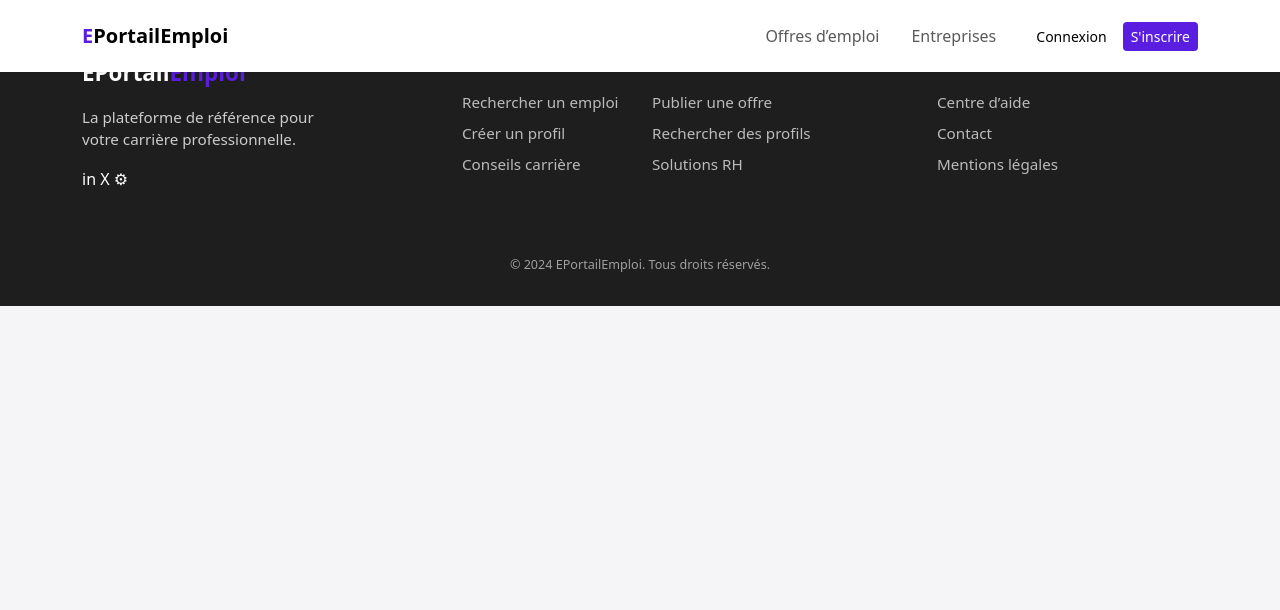
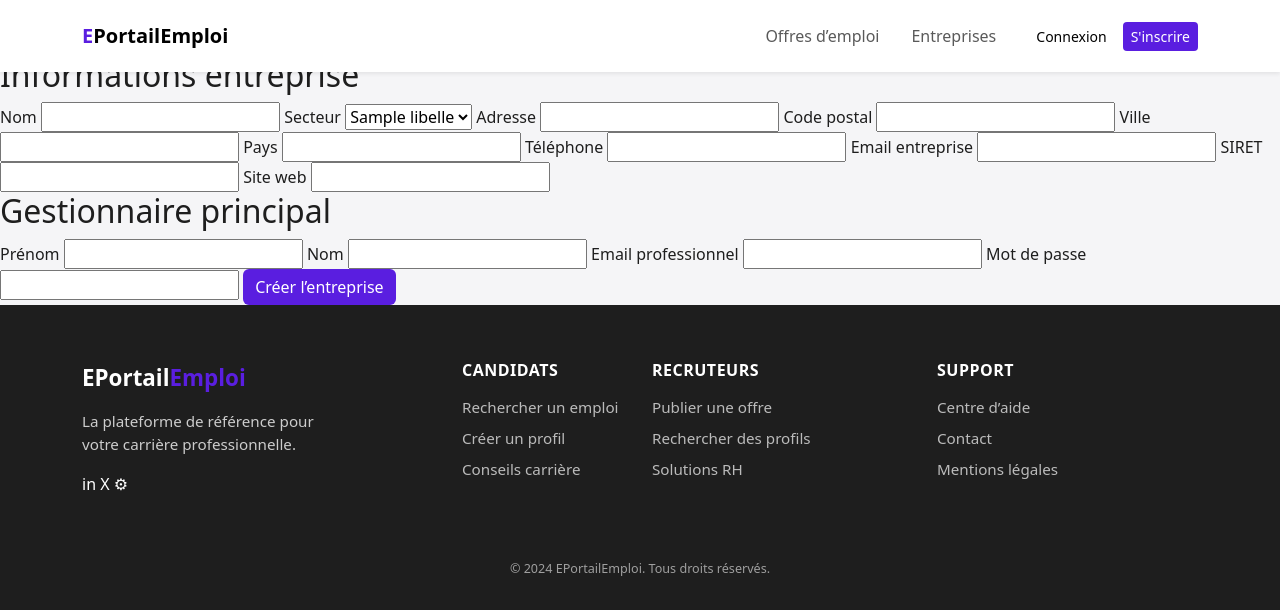
Before and after one commit to WilD-codeops/Eportail_Emploi, a PHP site: the page made by views/entreprise/create.php in a window 1280 px wide. Shown: the top 610 px of the page. Run offline with PHP 8.4, Linux system fonts and the light colour scheme; the template is opened without the code that fills it: most values are stand-ins (such as "Sample title", 1, 10 or a date in 2020).

Commit message:
fin de soireee

```diff
--- a/views/entreprise/create.php
+++ b/views/entreprise/create.php
@@ -0,0 +1,56 @@
+<h1>Créer une entreprise</h1>
+
+<form method="post" action="/admin/entreprises/create" class="form-card">
+
+    <h2>Informations entreprise</h2>
+
+    <label>Nom</label>
+    <input name="nom" required>
+
+    <label>Secteur</label>
+    <select name="secteur_id" required>
+        <?php foreach ($secteurs as $s): ?>
+            <option value="<?= $s['id'] ?>"><?= $s['libelle'] ?></option>
+        <?php endforeach; ?>
+    </select>
+
+    <label>Adresse</label>
+    <input name="adresse" required>
+
+    <label>Code postal</label>
+    <input name="code_postal">
+
+    <label>Ville</label>
+    <input name="ville">
+
+    <label>Pays</label>
+    <input name="pays">
+
+    <label>Téléphone</label>
+    <input name="telephone">
+
+    <label>Email entreprise</label>
+    <input name="email">
+
+    <label>SIRET</label>
+    <input name="siret" required>
+
+    <label>Site web</label>
+    <input name="site_web">
+
+    <h2>Gestionnaire principal</h2>
+
+    <label>Prénom</label>
+    <input name="prenom" required>
+
+    <label>Nom</label>
+    <input name="nom_gestionnaire" required>
+
+    <label>Email professionnel</label>
+    <input name="email_gestionnaire" type="email" required>
+
+    <label>Mot de passe</label>
+    <input name="mot_de_passe" type="password" required>
+
+    <button class="btn btn-primary">Créer l’entreprise</button>
+</form>
```
Also changed, not shown: app/Modules/Auth/AuthController.php (+41 -5 lines), app/Modules/Entreprise/EntrepriseController.php (+54 -0 lines), app/Modules/Entreprise/EntrepriseRepository.php (+2 -17 lines), app/Modules/Entreprise/EntrepriseService.php (+43 -0 lines), app/Modules/Auth/AuthService.php (line endings or trailing spaces).
